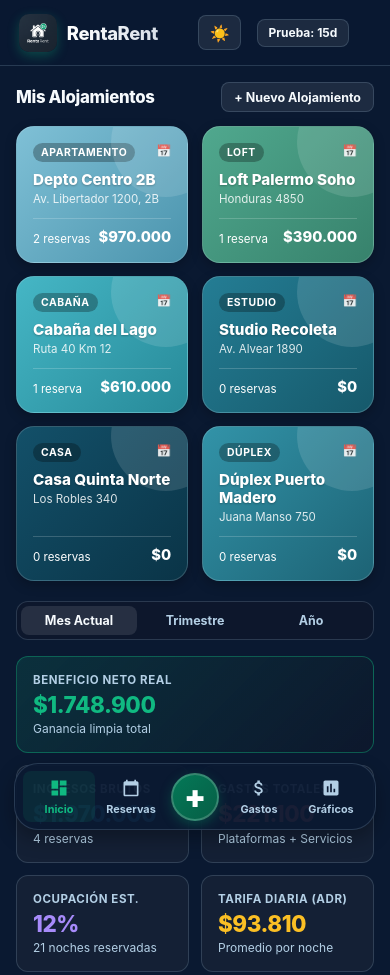
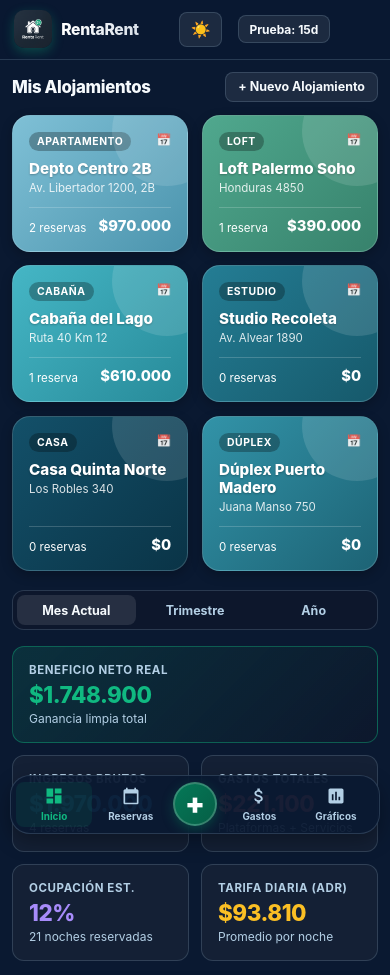
Before and after one commit to DanielSosa1744/renta-rent, a plain HTML site: page index.html in a window 390 px wide. Shown: the top 975 px of the page. Drawn offline with nearby package versions, Linux system fonts and the light colour scheme.

Commit message:
v1.14: Afinar responsividad movil (header, dock, minmax(0,1fr) y modales)

```diff
--- a/css/core.css
+++ b/css/core.css
@@ -33,6 +33,8 @@
       background-color: var(--bg-dark);
       color: var(--text-main);
       min-height: 100vh;
+      max-width: 100%;
+      overflow-x: hidden;
       padding-top: env(safe-area-inset-top, 0px);
       padding-bottom: calc(90px + env(safe-area-inset-bottom, 0px));
       -webkit-font-smoothing: antialiased;
--- a/css/layout.css
+++ b/css/layout.css
@@ -121,6 +121,32 @@
     }
 
 @media (max-width: 480px) {
+      .app-header {
+        padding: max(0.65rem, env(safe-area-inset-top, 0px)) 0.85rem 0.65rem 0.85rem;
+        gap: 0.4rem;
+      }
+      .brand-title {
+        font-size: 0.98rem;
+      }
+      .container {
+        padding: 0.75rem;
+      }
+      .bottom-nav {
+        left: 10px;
+        right: 10px;
+        bottom: 10px;
+        padding: 0.35rem 0.3rem;
+        border-radius: 20px;
+      }
+      .nav-item {
+        font-size: 0.62rem;
+        padding: 0.3rem 0.2rem;
+      }
+      .nav-add-btn {
+        width: 44px;
+        height: 44px;
+        font-size: 1.8rem;
+      }
       .card-title {
         flex-wrap: wrap;
         gap: 0.5rem;
@@ -128,12 +154,19 @@
       .modal-box {
         padding: 1rem;
         max-width: calc(100vw - 20px);
+        max-height: 92vh;
+        overflow-y: auto;
       }
       .form-row {
         grid-template-columns: 1fr;
         gap: 0.5rem;
       }
+      .metrics-grid {
+        grid-template-columns: repeat(2, minmax(0, 1fr));
+        gap: 0.6rem;
+      }
       .giftcards-grid {
+        grid-template-columns: repeat(2, minmax(0, 1fr));
         gap: 0.65rem;
       }
       .giftcard {
--- a/index.html
+++ b/index.html
@@ -167,7 +167,7 @@
   <header class="app-header">
     <div class="brand">
       <img class="brand-logo-img" src="rentarent_logo.jpg" width="38" height="38" alt="RentaRent Logo" />
-      <div class="brand-title">RentaRent <span id="app-version" style="font-size:0.68rem;font-weight:600;opacity:0.75;margin-left:4px;">v1.13</span></div>
+      <div class="brand-title">RentaRent <span id="app-version" style="font-size:0.68rem;font-weight:600;opacity:0.75;margin-left:4px;">v1.14</span></div>
       <button id="install-pwa-btn" class="btn btn-primary btn-sm" style="display:none; margin-left:auto; margin-right:0.4rem; padding:0.35rem 0.65rem; font-size:0.75rem;" onclick="instalarPWA()">Instalar App</button>
       <button id="theme-toggle-btn" class="btn btn-secondary btn-sm" onclick="toggleTheme()" title="Alternar modo claro/oscuro" style="margin-left:auto; padding:0.4rem 0.65rem; font-size:1rem;">☀️</button>
     </div>
```
Also changed, not shown: alquileres-temporarios.html (+1 -1 lines).
